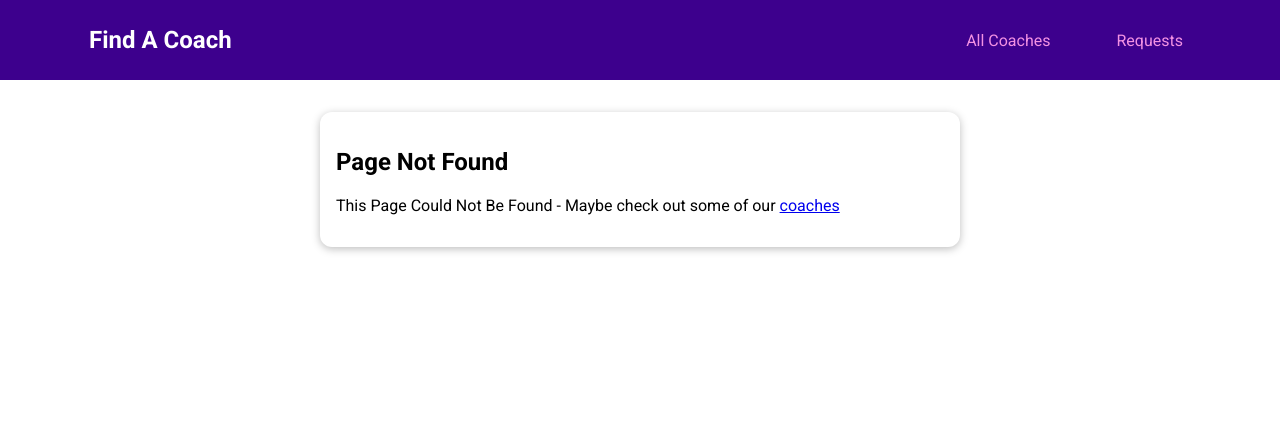
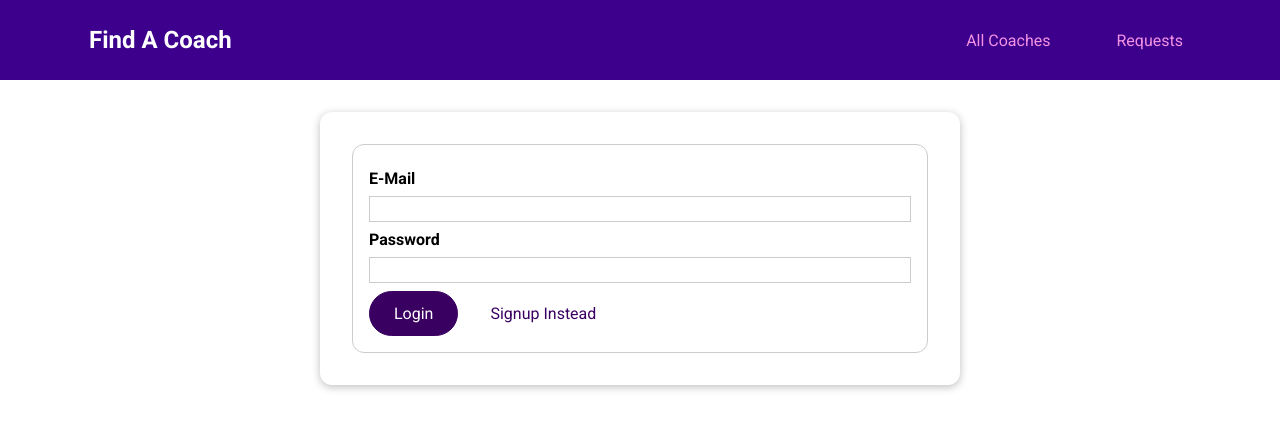
Before and after one commit to kmorgport/CoachFinder-App, a Vue app: page /auth in a window 1280 px wide. Before the commit this address had no page. Shown: the top 430 px of the page. Built offline with nearby package versions, Linux system fonts and the light colour scheme.

Commit message:
preparing authentication page

```diff
--- /dev/null
+++ b/src/pages/auth/UserAuth.vue
@@ -0,0 +1,101 @@
+<template>
+<base-card>
+    <form @submit.prevent="submitForm">
+        <div class="form-control">
+            <label for="email">E-Mail</label>
+            <input type="email" id="email" v-model.trim="email">
+        </div>
+        <div class="form-control">
+            <label for="password">Password</label>
+            <input type="password" id="password" v-model="password">
+        </div>
+        <p v-if="!formIsValid">Please enter a valid passoword, must be at least 6 characters long</p>
+        <base-button>{{ submitButtonCaption }}</base-button>
+        <base-button type="button" mode="flat" @click="switchAuthMode">{{ switchModeButtonCaption}}</base-button>
+    </form>
+    </base-card>
+</template>
+
+<script>
+export default {
+    data(){
+        return {
+            email: '',
+            password: '',
+            formIsValid: true,
+            mode: 'login'
+        }
+    },
+    computed: {
+        submitButtonCaption(){
+            if(this.mode === 'login'){
+                return 'Login';
+            }else {
+                return 'Signup'
+            }
+        },
+        switchModeButtonCaption(){
+            if(this.mode === 'login'){
+                return 'Signup Instead'
+            }else {
+                return 'Login instead'
+            }
+        }
+    },
+    methods: {
+        submitForm(){
+            if(
+                this.email === ''||
+                !this.email.includes('@')||
+                this.password<6)
+            {
+                this.formIsValid = false
+                return
+            }
+        },
+        switchAuthMode(){
+            if(this.mode === 'login'){
+                this.mode = 'signup'
+            }else{
+                this.mode = 'login'
+            }
+        }
+    }
+}
+
+</script>
+<style scoped>
+form {
+  margin: 1rem;
+  border: 1px solid #ccc;
+  border-radius: 12px;
+  padding: 1rem;
+}
+
+.form-control {
+  margin: 0.5rem 0;
+}
+
+label {
+  font-weight: bold;
+  margin-bottom: 0.5rem;
+  display: block;
+}
+
+input,
+textarea {
+  display: block;
+  width: 100%;
+  font: inherit;
+  border: 1px solid #ccc;
+  padding: 0.15rem;
+}
+
+input:focus,
+textarea:focus {
+  border-color: #3d008d;
+  background-color: #faf6ff;
+  outline: none;
+}
+
+</style>
--- a/src/router.js
+++ b/src/router.js
@@ -6,6 +6,7 @@
 import ContactCoach from './pages/requests/ContactCoach.vue';
 import RequestsReceived from './pages/requests/RequestsReceived.vue';
 import NotFound from './pages/NotFound.vue'
+import UserAuth from './pages/auth/UserAuth.vue';
 
 const router = createRouter({
     history: createWebHistory(),
@@ -29,6 +30,7 @@
         },
         { path: '/register', component: CoachRegistration},
         { path: '/requests', component: RequestsReceived},
+        { path: '/auth', component: UserAuth},
         { path: '/:notFound(.*)', component: NotFound}
 
     ]
```
